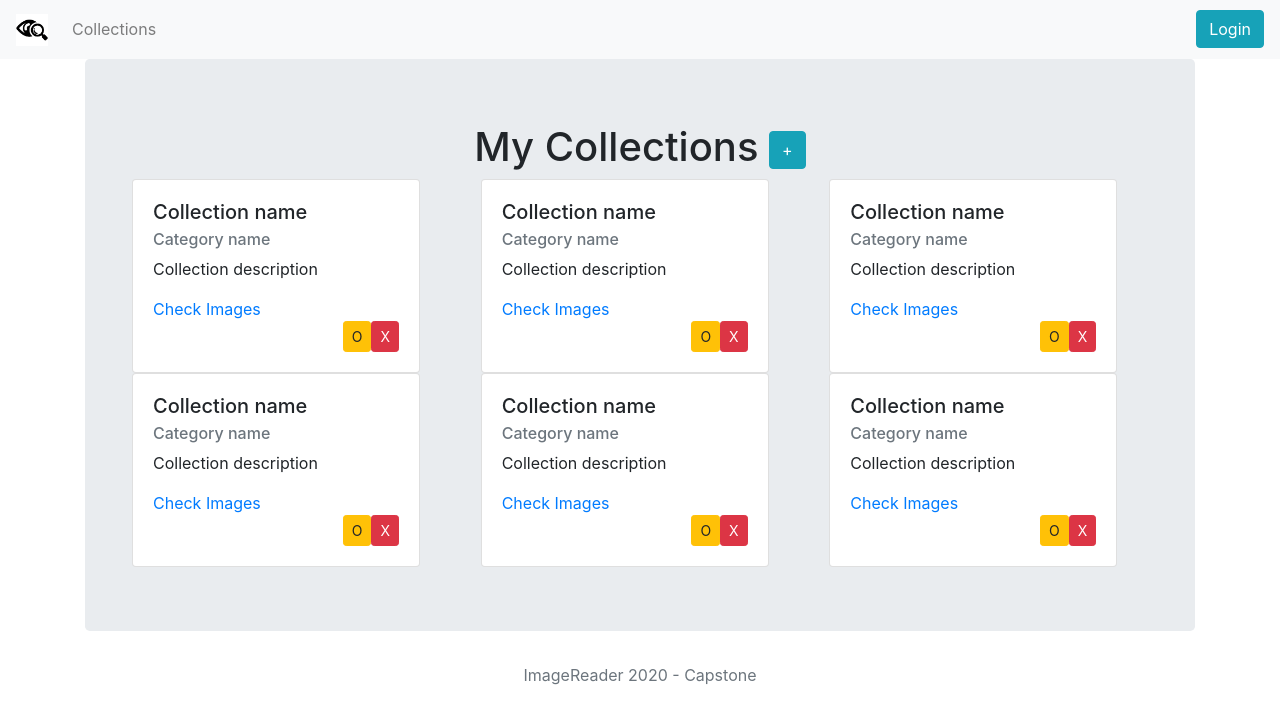
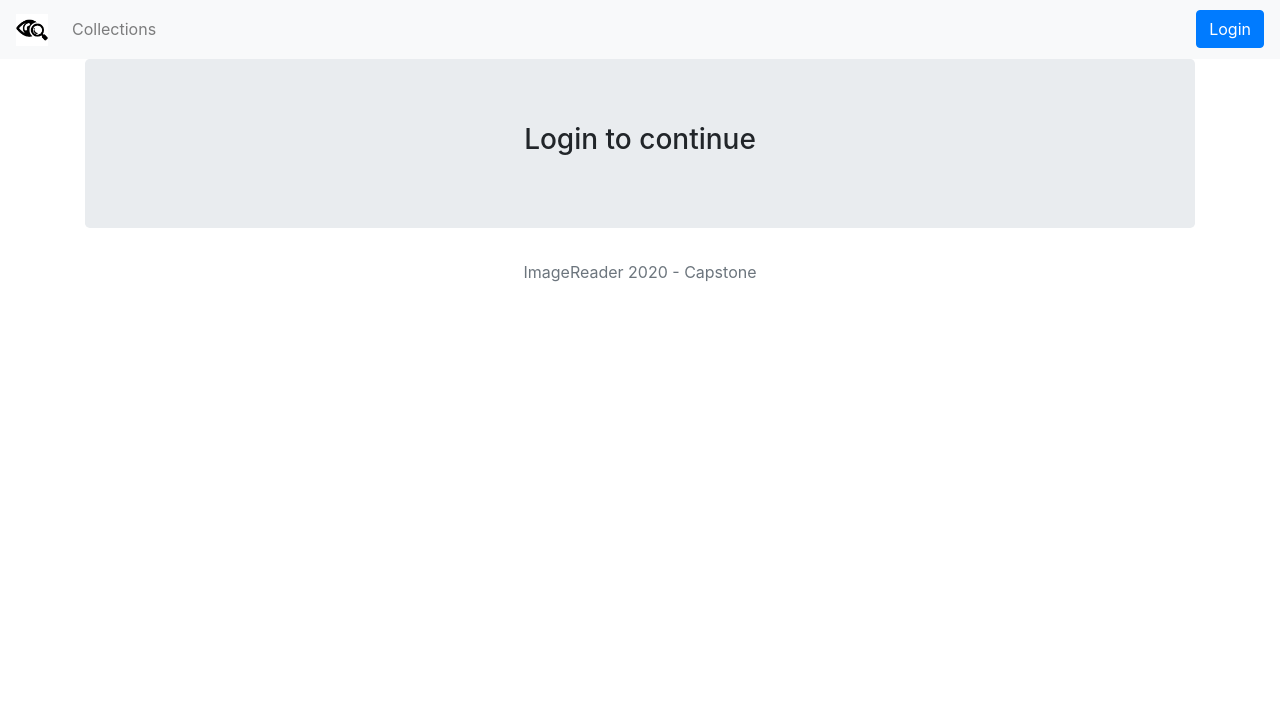
Before and after one commit to dblsilverio/cdnd-capstone, a React (Create React App) app in the folder client/: page / in a window 1280 px wide. Shown: the top 724 px of the page. Built offline with nearby package versions, Linux system fonts and the light colour scheme.

Commit message:
Auth0 integration
Integration with Auth0 and jwt token retrieval

```diff
--- a/client/package.json
+++ b/client/package.json
@@ -3,6 +3,7 @@
   "version": "0.1.0",
   "private": true,
   "dependencies": {
+    "@auth0/auth0-react": "^1.1.0",
     "@testing-library/jest-dom": "^4.2.4",
     "@testing-library/react": "^9.3.2",
     "@testing-library/user-event": "^7.1.2",
@@ -41,7 +42,6 @@
     "@types/react": "^16.9.49",
     "@types/react-dom": "^16.9.8",
     "@types/react-router-dom": "^5.1.5",
-    "auth0-js": "^9.14.0",
     "typescript": "^4.0.3"
   }
 }
--- a/client/src/components/CollectionImages.tsx
+++ b/client/src/components/CollectionImages.tsx
@@ -5,14 +5,14 @@ import { ImageCollection } from '../models/imageCollection'
 
 export default class CollectionImages extends Component {
 
-    collection: ImageCollection = { category: "Category name", name: "Collection name", createdAt: new Date().toISOString(), id: "1231231", userId: "123123", description: "Collection description" }
+    collection: ImageCollection = { category: "Category name", name: "Collection name", createdAt: new Date().toISOString(), id: "1", userId: "123123", description: "Collection description" }
     images: CImage[] = [
-        { collectionId: this.collection.id, filename: "https://udacity-cdnd-capstone-image-reader-dev.s3.amazonaws.com/7293f85e-53e6-463d-8e81-7a325168cc7a", id: "123", createdAt: new Date().toISOString(), title: "Public Sign 1", description: "A public sign bla bla bla", textContent: "Detect Text" },
-        { collectionId: this.collection.id, filename: "https://udacity-cdnd-capstone-image-reader-dev.s3.amazonaws.com/7293f85e-53e6-463d-8e81-7a325168cc7a", id: "123", createdAt: new Date().toISOString(), title: "Public Sign 1", description: "A public sign bla bla bla", textContent: "Detect Text" },
-        { collectionId: this.collection.id, filename: "https://udacity-cdnd-capstone-image-reader-dev.s3.amazonaws.com/7293f85e-53e6-463d-8e81-7a325168cc7a", id: "123", createdAt: new Date().toISOString(), title: "Public Sign 1", description: "A public sign bla bla bla", textContent: "Detect Text" },
-        { collectionId: this.collection.id, filename: "https://udacity-cdnd-capstone-image-reader-dev.s3.amazonaws.com/7293f85e-53e6-463d-8e81-7a325168cc7a", id: "123", createdAt: new Date().toISOString(), title: "Public Sign 1", description: "A public sign bla bla bla", textContent: "Detect Text" },
-        { collectionId: this.collection.id, filename: "https://udacity-cdnd-capstone-image-reader-dev.s3.amazonaws.com/7293f85e-53e6-463d-8e81-7a325168cc7a", id: "123", createdAt: new Date().toISOString(), title: "Public Sign 1", description: "A public sign bla bla bla", textContent: "Detect Text" },
-        { collectionId: this.collection.id, filename: "https://udacity-cdnd-capstone-image-reader-dev.s3.amazonaws.com/7293f85e-53e6-463d-8e81-7a325168cc7a", id: "123", createdAt: new Date().toISOString(), title: "Public Sign 1", description: "A public sign bla bla bla", textContent: "Detect Text" }
+        { collectionId: this.collection.id, filename: "https://udacity-cdnd-capstone-image-reader-dev.s3.amazonaws.com/7293f85e-53e6-463d-8e81-7a325168cc7a", id: "1", createdAt: new Date().toISOString(), title: "Public Sign 1", description: "A public sign bla bla bla", textContent: "Detect Text" },
+        { collectionId: this.collection.id, filename: "https://udacity-cdnd-capstone-image-reader-dev.s3.amazonaws.com/7293f85e-53e6-463d-8e81-7a325168cc7a", id: "2", createdAt: new Date().toISOString(), title: "Public Sign 1", description: "A public sign bla bla bla", textContent: "Detect Text" },
+        { collectionId: this.collection.id, filename: "https://udacity-cdnd-capstone-image-reader-dev.s3.amazonaws.com/7293f85e-53e6-463d-8e81-7a325168cc7a", id: "3", createdAt: new Date().toISOString(), title: "Public Sign 1", description: "A public sign bla bla bla", textContent: "Detect Text" },
+        { collectionId: this.collection.id, filename: "https://udacity-cdnd-capstone-image-reader-dev.s3.amazonaws.com/7293f85e-53e6-463d-8e81-7a325168cc7a", id: "4", createdAt: new Date().toISOString(), title: "Public Sign 1", description: "A public sign bla bla bla", textContent: "Detect Text" },
+        { collectionId: this.collection.id, filename: "https://udacity-cdnd-capstone-image-reader-dev.s3.amazonaws.com/7293f85e-53e6-463d-8e81-7a325168cc7a", id: "5", createdAt: new Date().toISOString(), title: "Public Sign 1", description: "A public sign bla bla bla", textContent: "Detect Text" },
+        { collectionId: this.collection.id, filename: "https://udacity-cdnd-capstone-image-reader-dev.s3.amazonaws.com/7293f85e-53e6-463d-8e81-7a325168cc7a", id: "6", createdAt: new Date().toISOString(), title: "Public Sign 1", description: "A public sign bla bla bla", textContent: "Detect Text" }
     ]
 
     render() {
@@ -22,7 +22,7 @@ export default class CollectionImages extends Component {
                 {
                     <Container style={{ marginTop: '50px' }}>
                         {
-                            this.images.map(i => (<ImageItem item={i} />))
+                            this.images.map(i => (<ImageItem key={i.id} item={i} />))
                         }
                     </Container>
                 }
@@ -46,7 +46,7 @@ class ImageItem extends Component<ImageProps> {
         return (
             <Row style={{ marginBottom: '25px' }}>
                 <Col md="5">
-                    <Image src={item.filename} fluid />
+                    <Image src={item.filename} fluid thumbnail />
                 </Col>
                 <Col md="7">
                     <div>
--- a/client/src/components/Collections.tsx
+++ b/client/src/components/Collections.tsx
@@ -6,12 +6,12 @@ import { ImageCollection } from '../models/imageCollection'
 export default class Collections extends Component {
 
     items: ImageCollection[] = [
-        { category: "Category name", name: "Collection name", createdAt: new Date().toISOString(), id: "1231231", userId: "123123", description: "Collection description" },
-        { category: "Category name", name: "Collection name", createdAt: new Date().toISOString(), id: "1231231", userId: "123123", description: "Collection description" },
-        { category: "Category name", name: "Collection name", createdAt: new Date().toISOString(), id: "1231231", userId: "123123", description: "Collection description" },
-        { category: "Category name", name: "Collection name", createdAt: new Date().toISOString(), id: "1231231", userId: "123123", description: "Collection description" },
-        { category: "Category name", name: "Collection name", createdAt: new Date().toISOString(), id: "1231231", userId: "123123", description: "Collection description" },
-        { category: "Category name", name: "Collection name", createdAt: new Date().toISOString(), id: "1231231", userId: "123123", description: "Collection description" }
+        { category: "Category name", name: "Collection name", createdAt: new Date().toISOString(), id: "1", userId: "123123", description: "Collection description" },
+        { category: "Category name", name: "Collection name", createdAt: new Date().toISOString(), id: "2", userId: "123123", description: "Collection description" },
+        { category: "Category name", name: "Collection name", createdAt: new Date().toISOString(), id: "3", userId: "123123", description: "Collection description" },
+        { category: "Category name", name: "Collection name", createdAt: new Date().toISOString(), id: "4", userId: "123123", description: "Collection description" },
+        { category: "Category name", name: "Collection name", createdAt: new Date().toISOString(), id: "5", userId: "123123", description: "Collection description" },
+        { category: "Category name", name: "Collection name", createdAt: new Date().toISOString(), id: "6", userId: "123123", description: "Collection description" }
     ]
 
     render() {
@@ -21,7 +21,7 @@ export default class Collections extends Component {
                 <Container>
                     <Row>
                         {
-                            this.items.map(c => (<CollectionItem item={c} />))
+                            this.items.map(c => (<CollectionItem key={c.id} item={c} />))
                         }
                     </Row>
                 </Container>
--- /dev/null
+++ b/client/src/components/Main.tsx
@@ -0,0 +1,19 @@
+import React from 'react'
+import { Redirect } from 'react-router-dom'
+import { useAuth0 } from '@auth0/auth0-react'
+
+const Main = () => {
+
+    const { isAuthenticated } = useAuth0();
+
+    return (
+        <>
+            {
+                isAuthenticated ? (<Redirect to="/collections" />) : (<h3 style={{ textAlign: 'center' }} > Login to continue</h3>)
+            }
+        </>
+    )
+
+}
+
+export default Main
--- /dev/null
+++ b/client/src/components/PrivateRoute.tsx
@@ -0,0 +1,15 @@
+import React from "react";
+import { Route } from "react-router-dom";
+import { withAuthenticationRequired } from "@auth0/auth0-react";
+
+
+const PrivateRoute = ({ component, ...args }: any) => (
+    <Route
+        component={withAuthenticationRequired(component, {
+            onRedirecting: () => (<h3 style={{textAlign: 'center'}}>User is not authenticated</h3>),
+        })}
+        {...args}
+    />
+);
+
+export default PrivateRoute;
--- /dev/null
+++ b/client/src/components/Profile.tsx
@@ -0,0 +1,43 @@
+import React from "react";
+import { IdToken, useAuth0 } from "@auth0/auth0-react";
+import { Image } from "react-bootstrap";
+
+/**
+ * Base on Auth0 docs for React Integration
+ */
+const Profile = () => {
+    const { user, isAuthenticated } = useAuth0()
+
+    console.log(BearerToken().then(token => console.log(token)))
+
+    return (
+        <>
+            {
+                isAuthenticated ? (
+                    <div>
+                        <Image src={user.picture} alt={user.name} width="32" height="32" roundedCircle />
+                        <span><b>{user.name}</b>({user.email})</span>
+                    </div >) : (<></>)
+            }
+        </>
+    )
+
+}
+
+export async function BearerToken(): Promise<string> {
+    const { getIdTokenClaims } = useAuth0()
+    const idToken: IdToken = await getIdTokenClaims()
+
+    if (idToken) {
+        const token: string = idToken.__raw
+
+        if (token) {
+            return token
+        }
+    }
+
+    return ""
+}
+
+
+export default Profile
--- a/client/src/config/config.ts
+++ b/client/src/config/config.ts
@@ -1,8 +1,8 @@
-const apiId = 'nelmx3c451'
+const apiId = 'rmst5putm1'
 export const apiEndpoint = `https://${apiId}.execute-api.us-east-1.amazonaws.com/dev`
 
 export const authConfig = {
   domain: 'dev-hkcdhb4r.us.auth0.com',
-  clientId: 'EOKtA3hpFiphYQiuPEmx8vkjmG38uhtI',
-  callbackUrl: 'http://localhost:3000/callback'
+  clientId: 'U14GWFKghPyJF5s90GOJs1H12tvP4YcH',
+  callbackUrl: 'http://localhost:3000/'
 }
--- a/client/src/index.tsx
+++ b/client/src/index.tsx
@@ -2,6 +2,8 @@ import React from 'react';
 import ReactDOM from 'react-dom';
 import { BrowserRouter, Route, Switch } from 'react-router-dom'
 import * as serviceWorker from './serviceWorker';
+
+import { Auth0Provider } from "@auth0/auth0-react";
 
 import 'bootstrap/dist/css/bootstrap.min.css';
 import Footer from './ui/Footer';
@@ -10,32 +12,28 @@ import { Container, Jumbotron } from 'react-bootstrap';
 import Collections from './components/Collections';
 import CollectionImages from './components/CollectionImages';
 
+import { authConfig } from './config/config'
+import PrivateRoute from './components/PrivateRoute';
+import Main from './components/Main';
+
+const { callbackUrl, clientId, domain } = authConfig
+
 ReactDOM.render(
   <React.StrictMode>
+    <Auth0Provider clientId={clientId} redirectUri={callbackUrl} domain={domain}>
       <BrowserRouter>
         <Header />
         <Container>
           <Jumbotron>
             <Switch>
-            <Route exact path="/">
-              <Collections />
-            </Route>
-            <Route exact path="/login">
-              Login
-</Route>
-            <Route exact path="/logoff">
-              Logoff
-</Route>
-            <Route exact path="/callback">
-              Callback
-</Route>
-            <Route exact path="/collections/:collectionId">
-              <CollectionImages />
-            </Route>
+              <Route exact path="/" component={Main} />
+              <PrivateRoute exact path="/collections/" component={Collections} />
+              <PrivateRoute exact path="/collections/:collectionId" component={CollectionImages} />
             </Switch>
           </Jumbotron>
         </Container>
       </BrowserRouter>
+    </Auth0Provider>
     <Footer />
   </React.StrictMode>,
   document.getElementById('root')
--- a/client/src/ui/Header.tsx
+++ b/client/src/ui/Header.tsx
@@ -1,10 +1,13 @@
 import React from 'react';
 import { Button, Image, Nav, Navbar } from 'react-bootstrap'
 import { Link } from 'react-router-dom';
+import { useAuth0 } from '@auth0/auth0-react'
 
 import logo from '../img/logo.png';
+import Profile from '../components/Profile';
 
 function Header() {
+
     return (
         <Navbar bg="light" expand="lg">
 
@@ -18,9 +21,22 @@ function Header() {
                 </Nav>
 
             </Navbar.Collapse>
-            <Button variant="info" as={Link} to="/login">Login</Button>
+            <Profile />
+            <SessionButton />
         </Navbar>
     )
 }
 
+function SessionButton() {
+
+    const { loginWithRedirect, logout, isAuthenticated } = useAuth0();
+
+    if (isAuthenticated) {
+        return (<><Button variant="danger" onClick={() => logout()}>Logout</Button></>)
+    }
+
+    return (<><Button variant="primary" onClick={() => loginWithRedirect()}>Login</Button></>)
+}
+
+
 export default Header;
```
Also changed, not shown: client/src/components/Logoff.tsx (added, +8 -0 lines), client/public/manifest.json, 1 other file (tests, documents, lock files or other folders). Lines whose indentation alone changed are shown as unchanged.
